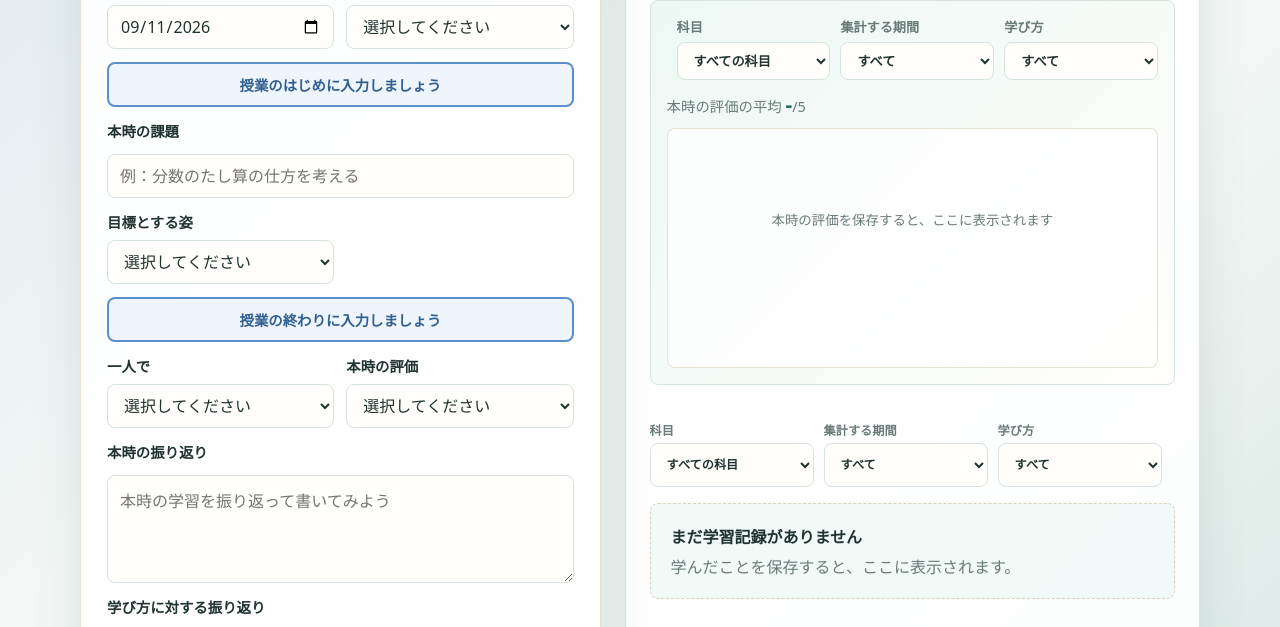
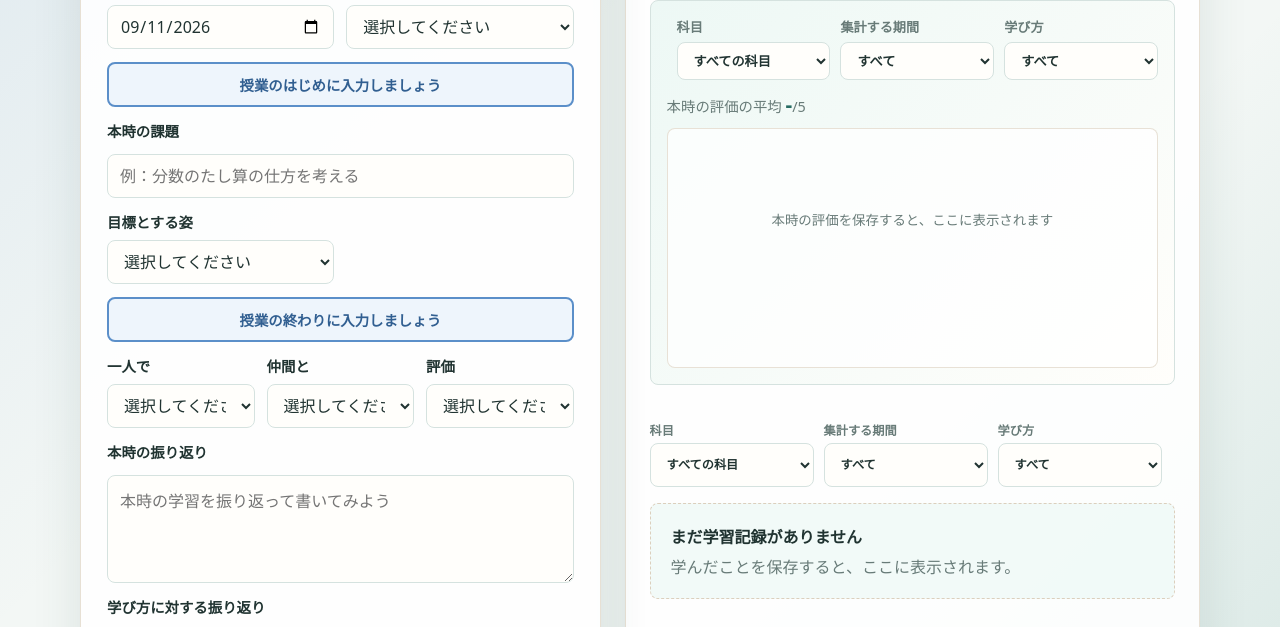
Before and after one commit to r4ict01/tsuchiya_mhime-studylog, a plain HTML site: page index.html in a window 1280 px wide. Shown: the part 159-786 px from the top of the page. Drawn offline with Linux system fonts and the light colour scheme.

Commit message:
「仲間と」「評価」を追加

```diff
--- a/app.js
+++ b/app.js
@@ -7,6 +7,7 @@ const dateInput = document.querySelector("#entry-date");
 const subjectInput = document.querySelector("#entry-subject");
 const taskInput = document.querySelector("#entry-task");
 const learningMethodInput = document.querySelector("#entry-learning-method");
+const peerLearningInput = document.querySelector("#entry-peer-learning");
 const understandingInput = document.querySelector("#entry-understanding");
 const evaluationInput = document.querySelector("#entry-evaluation");
 const contentInput = document.querySelector("#entry-content");
@@ -296,6 +297,7 @@ function loadEntryIntoForm(entry) {
   subjectInput.value = entry.subject;
   taskInput.value = entry.task || "";
   learningMethodInput.value = entry.learningMethod || "";
+  peerLearningInput.value = entry.peerLearning || "";
   understandingInput.value = entry.understanding;
   evaluationInput.value = entry.evaluation || "";
   contentInput.value = entry.content;
@@ -311,11 +313,12 @@ form.addEventListener("submit", async (event) => {
   const subject = subjectInput.value.trim();
   const task = taskInput.value.trim();
   const learningMethod = learningMethodInput.value;
+  const peerLearning = peerLearningInput.value;
   const understanding = Number(understandingInput.value);
   const evaluation = Number(evaluationInput.value);
   const content = contentInput.value.trim();
   const reflection = reflectionInput.value.trim();
-  if (!date || !subject || !task || !learningMethod || !understanding || !evaluation) {
+  if (!date || !subject || !task || !learningMethod || !peerLearning || !understanding || !evaluation) {
     updateSaveState("入力を確認");
     return;
   }
@@ -323,7 +326,7 @@ form.addEventListener("submit", async (event) => {
   const now = new Date().toISOString();
   const nextEntry = {
     id: existingIndex >= 0 ? entries[existingIndex].id : createId(),
-    date, subject, task, learningMethod, understanding, evaluation, content, reflection,
+    date, subject, task, learningMethod, peerLearning, understanding, evaluation, content, reflection,
     createdAt: existingIndex >= 0 ? entries[existingIndex].createdAt : now,
     updatedAt: now,
   };
@@ -350,6 +353,7 @@ dateInput.addEventListener("change", () => {
   subjectInput.value = "";
   taskInput.value = "";
   learningMethodInput.value = "";
+  peerLearningInput.value = "";
   understandingInput.value = "";
   evaluationInput.value = "";
   contentInput.value = "";
--- a/index.html
+++ b/index.html
@@ -60,7 +60,7 @@
           </div>
 
           <div class="before-class-notice">授業の終わりに入力しましょう</div>
-          <div class="field-grid">
+          <div class="field-grid learning-grid">
             <div>
               <label class="field-label" for="entry-learning-method">一人で</label>
               <select id="entry-learning-method" name="learningMethod" required>
@@ -70,7 +70,15 @@
               </select>
             </div>
             <div>
-              <label class="field-label" for="entry-evaluation">本時の評価</label>
+              <label class="field-label" for="entry-peer-learning">仲間と</label>
+              <select id="entry-peer-learning" name="peerLearning" required>
+                <option value="">選択してください</option>
+                <option value="やった">やった</option>
+                <option value="やらなかった">やらなかった</option>
+              </select>
+            </div>
+            <div>
+              <label class="field-label" for="entry-evaluation">評価</label>
               <select id="entry-evaluation" name="evaluation" required>
                 <option value="">選択してください</option>
                 <option value="5">よく理解できた</option>
--- a/styles.css
+++ b/styles.css
@@ -282,6 +282,10 @@ textarea:focus {
   display: grid;
   grid-template-columns: 1fr 1fr;
   gap: 12px;
+}
+
+.learning-grid {
+  grid-template-columns: repeat(3, minmax(0, 1fr));
 }
 
 .field-grid > div {
```
Also changed, not shown: 1 other file.
